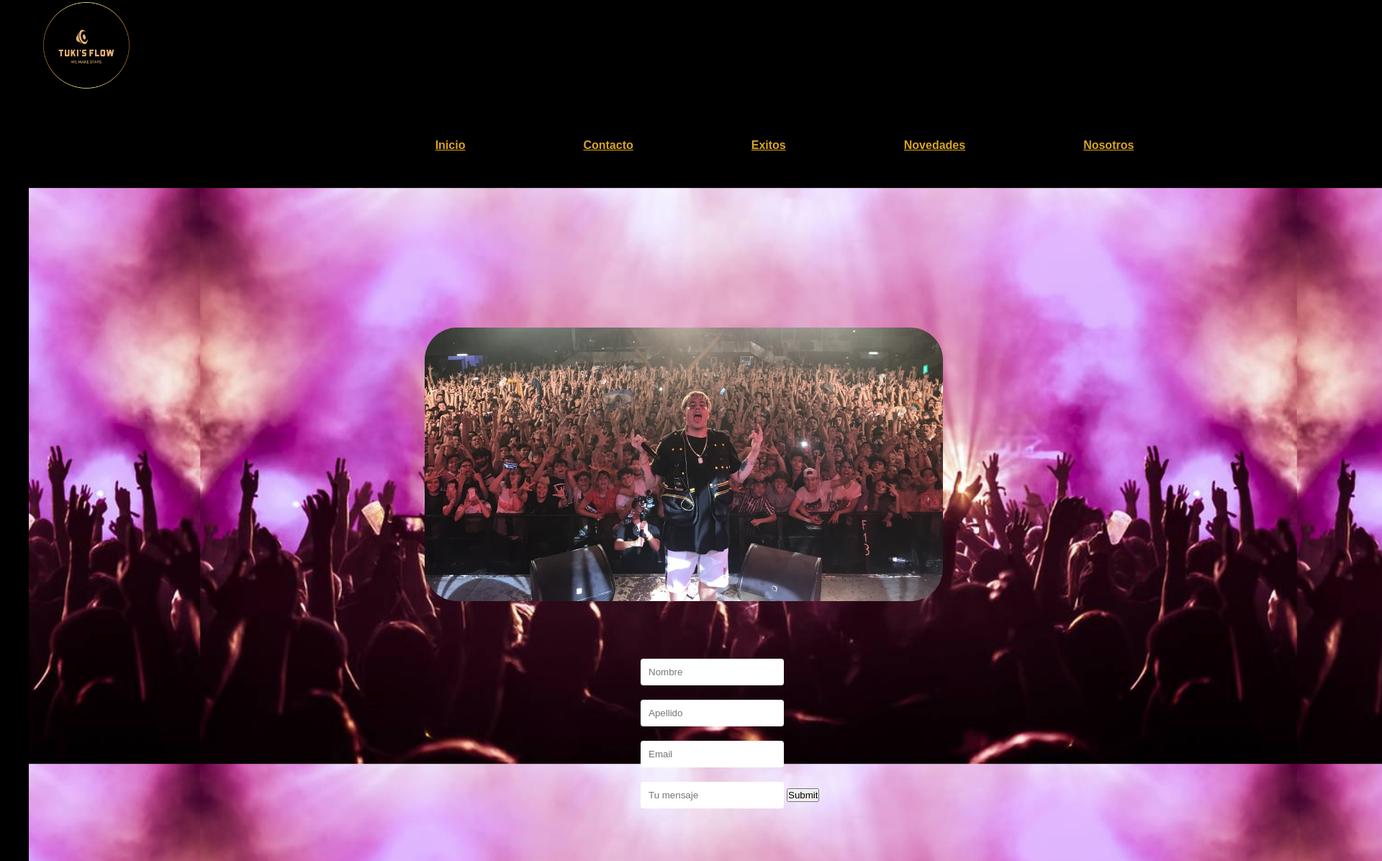
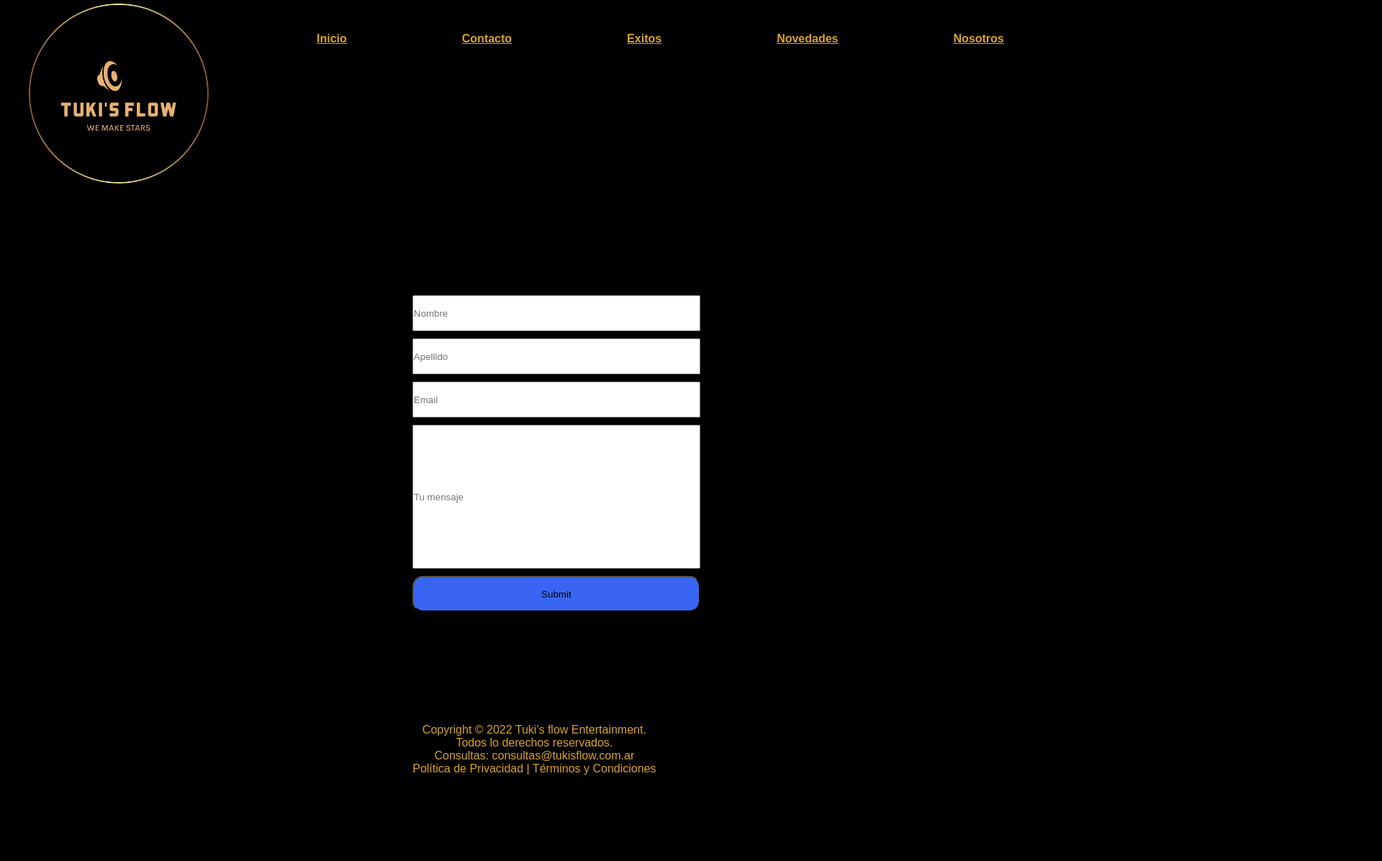
Before and after one commit to NahueJRR/proyecto_29270, a plain HTML site: page pages/contacto.html in a window 1280 px wide. Shown: the part 17-1213 px from the top of the page at 72% size, 1920 px wide, since content can reach past the window. After the commit the page ends 1094 px from the top, so only its background shows below. Drawn offline with Linux system fonts and the light colour scheme.

Commit message:
Se modifico la estructura inicial de la web, se agregó un formulario con Flex y ademas se aplicó en diferentes partes del proyecto

```diff
--- a/css/index.css
+++ b/css/index.css
@@ -3,53 +3,39 @@
     margin: 0;
     padding: 0;
     box-sizing: border-box;
-
 }
 
 
 /* HEADER  */
 
 header {
+    background-color: black;
     display: flex;
-    flex-direction: column;
-    text-align: center;
 }
-img, nav {
+
+/* img, nav {
     display: flex;
     flex-direction: row;
     justify-content: space-around;
     margin: 20px;
+} */
+
+.menu {
+    display: flex;
+    justify-content: space-around;
+    text-decoration: none;
+    list-style: none;
+    padding: 10px 20px;
+    margin-top: 22px;
 }
 
 .logo {
     display: flex;
     flex-direction: row;
-    max-width: 120px;
     width: 250px;
     align-items: center;
+    margin-top: 22px;
 
-}
- /* HEADER */
-body {
-
-    display: grid;
-    background-color: black;
-    font-size: 16px;
-    max-width: 1200px;
-    margin: 0 auto;
-}
-
-li {
-    display: inline-block;
-}
-
-a {
-    display: inline-block;
-
-}
-
-header {
-    background-color: black;
 }
 
 .navegacion {
@@ -67,13 +53,29 @@ header {
 .navegacion:hover {
 
     background-color: grey;
+    border: 100px;
+    border-radius: 20px;
+    transition: background-color .5s;
 }
-h1 {
+ /* HEADER */
+
+ body {
+
+    display: grid;
+    background-color: black;
+    text-decoration: none;
+    list-style: none;
+    font-size: 16px;
+    max-width: 1200px;
+    margin: 0 auto;
+}
+
+/* h1 {
     color: goldenrod;
     letter-spacing: 3px;
     font-family: Quicksand;
     padding-left: 150px;
-}
+} */
 
 
 footer {
@@ -82,22 +84,46 @@ footer {
     font-family: sans-serif;
     background-color: black
 }
+
+/* CONTACTO FORMULARIO */
+.contacto {
+    display: flex;
+    justify-content: center;
+    text-align: center;
+}
+
 .form__register {
-    display: block;
-    width: 400px;
-    padding: 50px;
-    margin: 800px;
-    margin-top: 10px;
+    margin: auto;
+    width: 350px;
+    max-width: 600px;
+    border-radius: 10px;
+    padding: 150px 0.5px;
 }
 
 .form {
-    padding: 10px;
-    border-radius: 4px;
-    margin-bottom: 20px;
-    border: 1px solid transparent;
+    width: 400px;
+    height: 50px;
+    margin: 5px;
+    overflow: hidden;
 }
 
+.form-1 {
+    margin: 5px;
+    width: 400px;
+    height: 200px;
+    top: 20px;
+}
 
+.boton {
+    width: 400px;
+    height: 50px;
+    margin: 5px;
+    background-color: #3866f2;
+    font-weight: 300px;
+    border-radius: 15px;
+}
+
+/* CONTACTO FORMULARIO */
 
 .footer__contacto {
     color: goldenrod;
@@ -113,22 +139,12 @@ footer {
         font-weight: bold;
     }
 
-.duko {
+/* .duko {
         display: inline-block;
        margin-left: 550px;
        border-radius: 45px;
     }
-
-
-.contacto {
-    background-image: url(../images/recital.jpeg);
-    background-repeat: no-repeat;
-    background-size: cover;
-    background-repeat: no-repeat;
-    background-attachment: fixed;
-    height: 1000px;
-}
-
+ */
 .footer__index {
     color: goldenrod;
     display: inline-block;
--- a/pages/contacto.html
+++ b/pages/contacto.html
@@ -13,7 +13,7 @@
             <img class="logo" src="../images/Frame.png" alt="Logo productora">
         </a>
         <nav>
-            <ul>
+            <ul class="menu">
                 <li>
                     <a class="navegacion" href="../index.html">Inicio</a>
                 </li>
@@ -32,33 +32,21 @@
         </nav>
     </header>
     <main class="contacto">
-
-        <section>
-            <div class="parrafo">
-        <p></p>
-        </div>
-        <br>
-            </section>
-            <div >
-                <img class="duko"src="../images/duki.jpg" alt="Recital colaborativo de Duki">
-            </div>
-            <div>
+        <div>
             <form class="form__register" action="">
                 <input class="form" type="text" name="Nombre" placeholder="Nombre">
                 <input class="form" type="text" name="Apellido" placeholder="Apellido">
                 <input class="form" type="text" name="Email" placeholder="Email">
-                <input class="form" type="text" name="Tu mensaje" placeholder="Tu mensaje">
+                <input class="form-1" type="text" name="Tu mensaje" placeholder="Tu mensaje">
                 <input class="boton" type="submit" name="Enviar">
+          <!--   <div>
+                <img class="duko"src="../images/duki.jpg" alt="Recital colaborativo de Duki">
+            </div> -->
             </form>
-            </div>
+        </div>
 
 
     </main>
-
-    <br>
-    <br>
-    <br>
-
     <footer class="footer__contacto">
         <p> Copyright © 2022 Tuki's flow Entertainment.</p>
         <p>Todos lo derechos reservados.</p>
```
Also changed, not shown: index.html (+3 -10 lines), pages/exitos.html (+1 -1 lines), pages/nosotros.html (+1 -1 lines), pages/novedades.html (+1 -1 lines).
